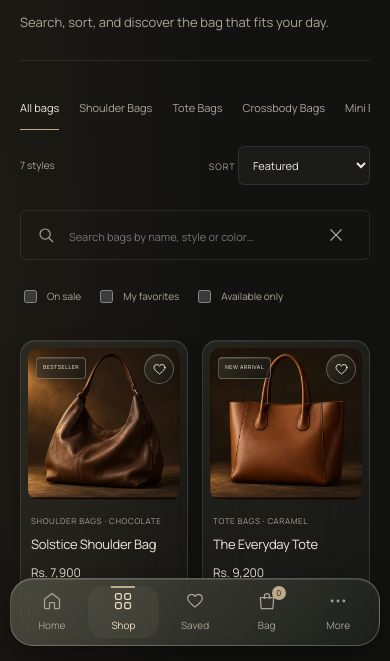
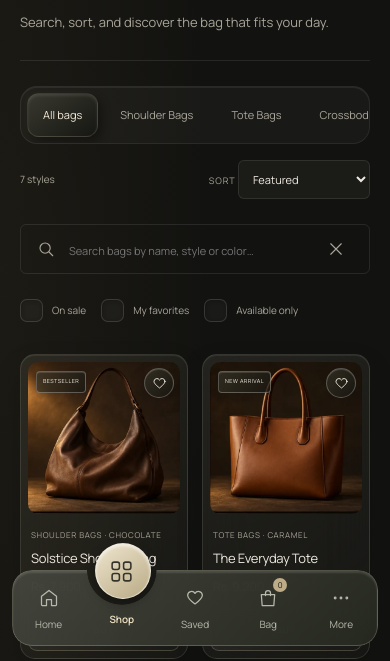
Before and after one commit to PasinduDushangana/PD-Clothes, a plain HTML site: page shop.html in a window 390 px wide. Shown: the part 190-851 px from the top of the page. Drawn offline with Linux system fonts and the light colour scheme.

Commit message:
Add raised mobile navigation and sculpted shop controls

```diff
--- a/design.css
+++ b/design.css
@@ -576,6 +576,62 @@ body {
   .mobile-dock>[aria-current]:before,.mobile-dock>.is-section:before { top:0; }
   :root { --dock:calc(92px + env(safe-area-inset-bottom,0px)); }
 }
+/* Sculpted controls inspired by the supplied UI reference. */
+.filters {
+  gap:6px; padding:6px; border-radius:17px; background:#ffffff08;
+  border:1px solid #ffffff12; box-shadow:inset 0 1px #fff1;
+}
+.filter-button { padding:10px 15px; border:1px solid transparent; border-radius:12px; transition:background .25s,box-shadow .25s; }
+.filter-button.active {
+  background:linear-gradient(145deg,#39382f,#161713); color:#f4ebd9;
+  border-color:#b8ae922e;
+  box-shadow:inset 0 2px 3px #ffffff18,4px 5px 10px #0005,-2px -2px 6px #ffffff06;
+}
+.shopping-options label { cursor:pointer; }
+.shopping-options input {
+  appearance:none; width:23px; height:23px; margin:0 2px 0 0; border:1px solid #ffffff20;
+  border-radius:7px; background:#ffffff09; display:grid; place-content:center;
+  box-shadow:inset 1px 1px 4px #0003;
+}
+.shopping-options input:checked { background:#e1d3b6; border-color:#e1d3b6; box-shadow:0 3px 8px #0004,inset 0 1px #fff8; }
+.shopping-options input:checked:after { content:''; width:9px; height:5px; border:solid #29281e; border-width:0 0 2px 2px; transform:rotate(-45deg) translateY(-1px); }
+.gallery-controls { padding:8px; width:max-content; max-width:100%; margin-inline:auto; border-radius:18px; background:#ffffff06; box-shadow:inset 0 1px #fff1; }
+.gallery-controls>button,.detail-quantity button { border-radius:12px; background:linear-gradient(140deg,#ffffff0e,#0002); box-shadow:inset 0 1px #ffffff15,2px 3px 7px #0003; }
+@media(max-width:760px) {
+  :root { --dock:calc(112px + env(safe-area-inset-bottom,0px)); }
+  .mobile-dock {
+    --dock-active:10%; isolation:isolate;
+    left:12px; right:12px; padding:0; height:76px;
+    border:0; border-radius:20px; background:none; box-shadow:none;
+    backdrop-filter:none; -webkit-backdrop-filter:none;
+  }
+  .mobile-dock:before {
+    content:''; position:absolute; inset:0; z-index:-1; border-radius:20px;
+    background:linear-gradient(140deg,#45463eeF,#262920f5);
+    border:1px solid #d8d0b83d; box-shadow:inset 0 2px 2px #ffffff20;
+    -webkit-backdrop-filter:blur(24px); backdrop-filter:blur(24px);
+    mask-image:radial-gradient(circle 35px at var(--dock-active) 0,transparent 98%,#000 100%);
+    -webkit-mask-image:radial-gradient(circle 35px at var(--dock-active) 0,transparent 98%,#000 100%);
+  }
+  .mobile-dock>a,.mobile-dock>button {
+    height:76px; gap:8px; padding-top:5px; color:#b8b8ab;
+    background:none!important; font-size:10px; border-radius:16px;
+  }
+  .mobile-dock>[aria-current]:before,.mobile-dock>.is-section:before { display:none; }
+  .mobile-dock> :is(svg) { transition:transform .3s; }
+  .mobile-dock>*.dock-selected { color:#f2e5c6; font-weight:600; }
+  .mobile-dock>*.dock-selected:before {
+    content:''; display:block; position:absolute; top:-27px; left:calc(50% - 27px);
+    width:54px; height:54px; border-radius:50%; z-index:-1;
+    background:linear-gradient(145deg,#efe6cf,#b9aa85);
+    border:1px solid #fff8; box-shadow:inset 0 2px 3px #fff9,0 5px 12px #0004;
+  }
+  .mobile-dock>*.dock-selected>svg { transform:translateY(-27px); color:#34342a; width:25px; height:25px; }
+  .mobile-dock>*.dock-selected>span:not(.dock-count) { transform:translateY(-8px); }
+  .dock-count { top:8px; z-index:2; }
+  .dock-selected .dock-count { top:-27px; }
+  .mobile-dock>*:focus-visible { outline-offset:3px; }
+}
 @media(prefers-reduced-motion:reduce) {
   html { scroll-behavior:auto; }
   *,*:before,*:after { animation:none!important; transition:none!important; }
--- a/pages.js
+++ b/pages.js
@@ -14,6 +14,17 @@
   const more = document.getElementById('moreDialog');
   const moreOpen = document.getElementById('moreOpen');
   if (['about.html', 'contact.html'].includes(page)) moreOpen.classList.add('is-section');
+  const dock = document.querySelector('.mobile-dock');
+  const dockItems = [...dock.children];
+  function updateDock() {
+    const selected = dockItems.find(item => item.getAttribute('aria-expanded') === 'true')
+      || dockItems.find(item => item.hasAttribute('aria-current') || item.classList.contains('is-section'))
+      || dockItems[0];
+    dockItems.forEach(item => item.classList.toggle('dock-selected', item === selected));
+    dock.style.setProperty('--dock-active', `${dockItems.indexOf(selected) * 20 + 10}%`);
+  }
+  new MutationObserver(updateDock).observe(dock, { subtree:true, attributes:true, attributeFilter:['aria-expanded','aria-current'] });
+  updateDock();
   more.querySelectorAll('a').forEach(link => {
     if (link.getAttribute('href') === page) link.setAttribute('aria-current', 'page');
   });
--- a/shop.html
+++ b/shop.html
@@ -7,14 +7,14 @@
   <meta name="description" content="PD Clothes — bags for every version of you. Browse the collection and place your order directly through WhatsApp.">
   <title>Shop bags | PD Clothes</title>
   <link rel="icon" href="assets/favicon.svg" type="image/svg+xml">
-  <link rel="stylesheet" href="design.css?v=liquid-3">
+  <link rel="stylesheet" href="design.css?v=sculpted-4">
   <script src="products.js" defer></script>
   <script src="commerce.js" defer></script>
   <script src="messaging.js" defer></script>
   <script src="site-config.js" defer></script>
   <script src="presence.js" defer></script>
   <script src="script.js?v=boutique-2" defer></script>
-  <script src="pages.js" defer></script>
+  <script src="pages.js?v=sculpted-4" defer></script>
 </head>
 <body class="interior-page" data-page="shop" id="top">
   <script src="loading.js"></script>
```
Also changed, not shown: about.html (+2 -2 lines), contact.html (+2 -2 lines), favorites.html (+2 -2 lines), index.html (+2 -2 lines), product.html (+2 -2 lines), README.md.
